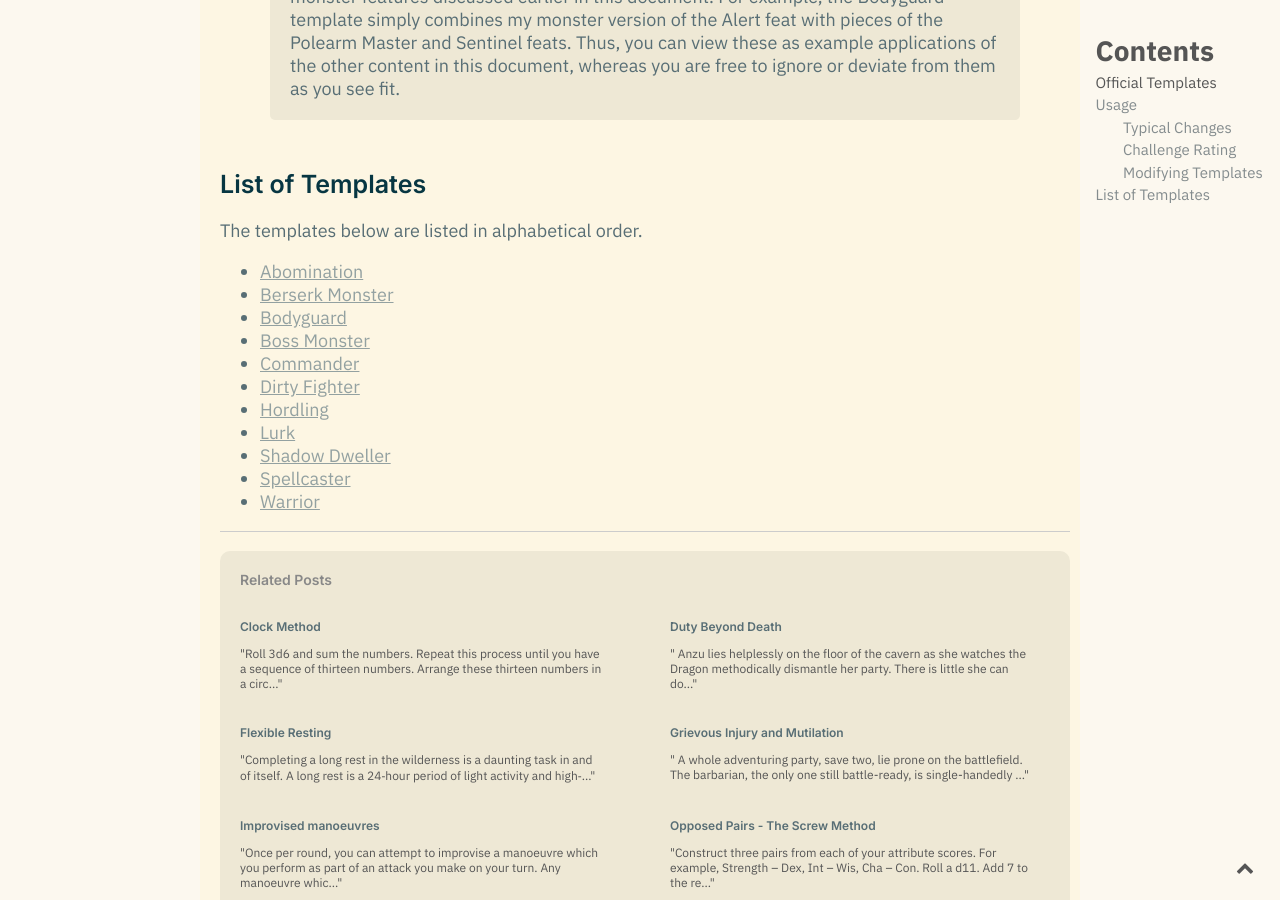
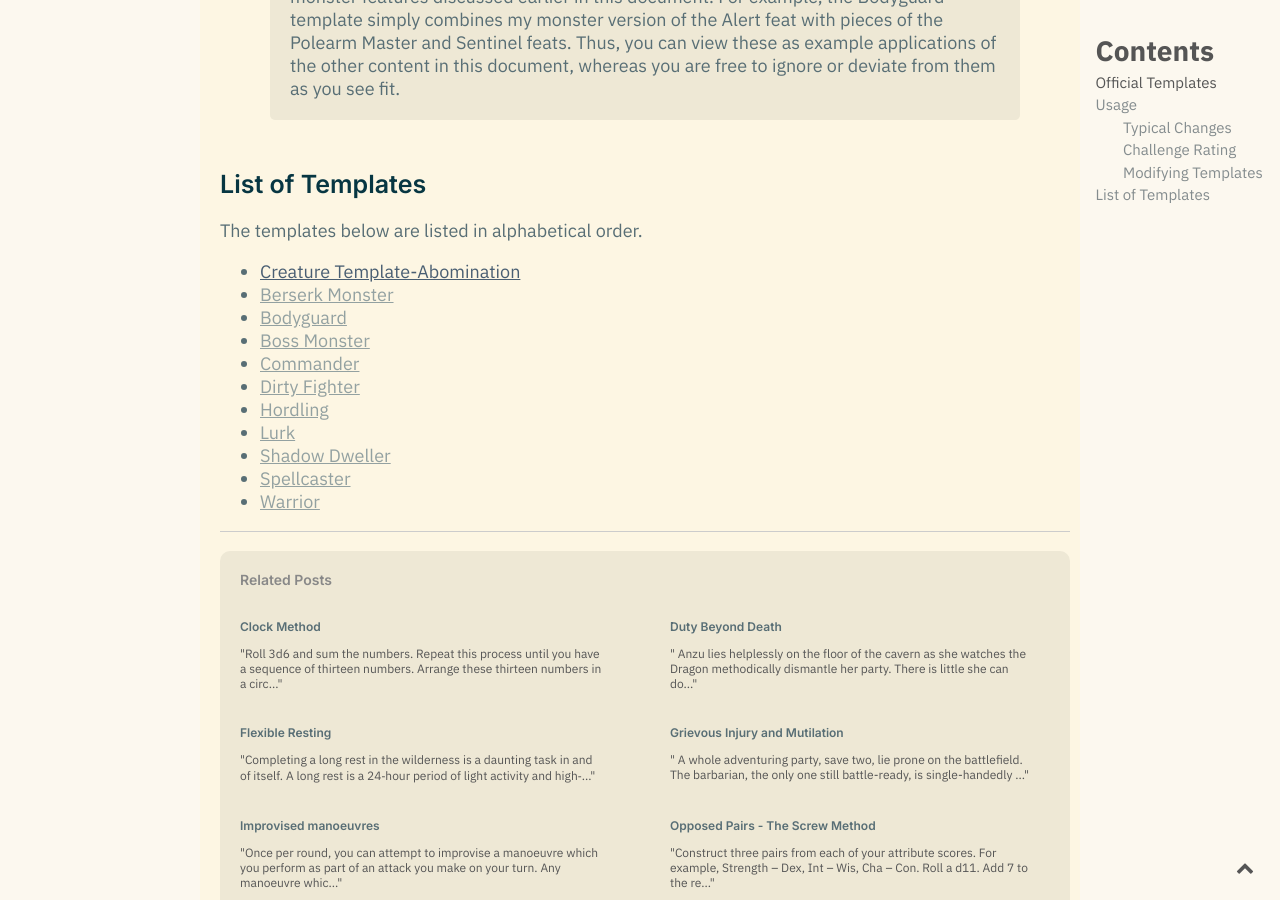
Before and after one commit to 5egeneral/compendium, a Jekyll site: the page built from _notes/20210601-Creature Templates.md, in a window 1280 px wide and 900 px high, scrolled down 1945 px. Built offline with Jekyll 4.4.1, drawn with Linux system fonts in a browser that asks for light colours; the table of contents is made by our own code.

Commit message:
Update 20210601-Creature Templates.md

```diff
--- a/_notes/20210601-Creature Templates.md
+++ b/_notes/20210601-Creature Templates.md
@@ -37,7 +37,7 @@ Because a template can be applied to so many different monsters, there is no lis
 ## List of Templates
 The templates below are listed in alphabetical order.
 
-- [[Creature Template-Abomination\|Abomination]]
+- [[Abomination\|Creature Template-Abomination]]
 - [[Creature Template-Berserk Monster\|Berserk Monster]]
 - [[Creature Template-Bodyguard\|Bodyguard]]
 - [[Creature Template-Boss Monster\|Boss Monster]]
```
